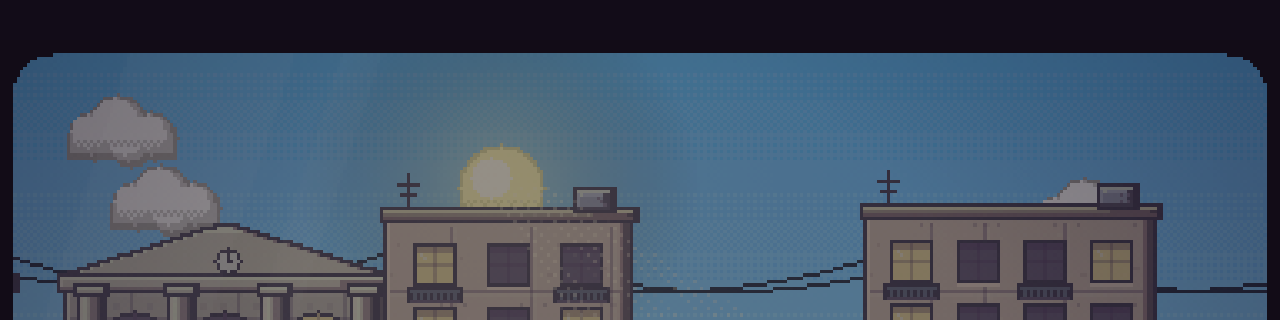
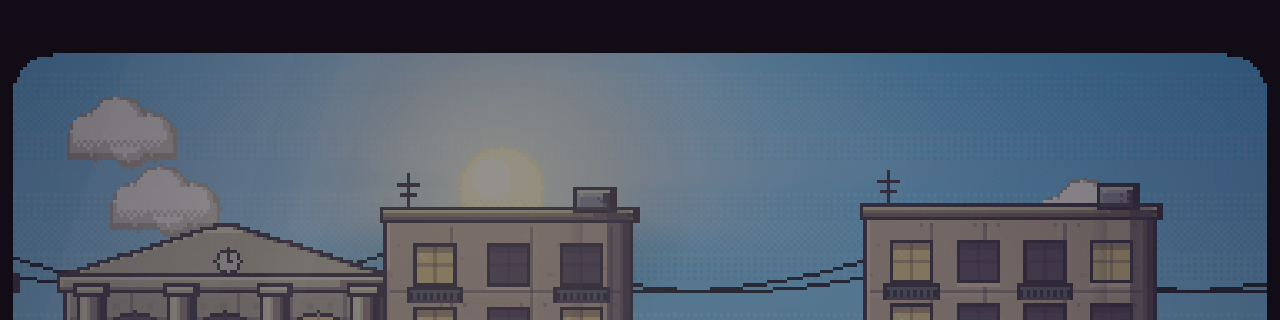
Before and after one commit to joeycorroch/fingerkour, a plain HTML site: page index.html in a window 1280 px wide. Shown: the top 320 px of the page. Drawn offline with Linux system fonts and the light colour scheme; animation ran at ten frames a second.

Commit message:
Replace sun rays with background volumetric light and ray-cast shadows
Co-Authored-By: Claude Opus 5.5 <noreply@anthropic.com>
Claude-Session: https://claude.ai/code/session_01KrEeTDAb27Eghe9M8znsQu

```diff
--- a/index.html
+++ b/index.html
@@ -884,8 +884,62 @@ function vgrad(x,y,w,h,top,bot){if(w<=0||h<=0)return;const g=ctx.createLinearGra
 function rgbaOf(k,a){const c=pal[k];return`rgba(${c[0]|0},${c[1]|0},${c[2]|0},${a})`}
 function glow(x,y,r,col){const g=ctx.createRadialGradient(x,y,0,x,y,r);g.addColorStop(0,col);g.addColorStop(1,'rgba(0,0,0,0)');ctx.fillStyle=g;ctx.fillRect(x-r,y-r,r*2,r*2)}
 const SUNX=150;
+// ---------- lighting: ray-cast shadows + screen-space volumetric light ----------
+let RAYOCC=null,sEndTmp=null,RAYNEXT=[],RAYPREV=[];const HILLT=new Int16Array(200);
+function lightDir(){// shadow slope (px down per px right) and strength, from time of day; sun sits left so shadows fall right
+ const t=palTarget,cl=G&&G.weather&&G.weather!=='clear'?G.wAmt||0:0;
+ const k=t==='night'?.9:t==='sunset'||t==='dawn'?.34:.62,a=(t==='night'?.26:t==='sunset'?.56:t==='dawn'?.5:.48)*(1-cl*.55);return{k,a}}
+function castShadow(cv,sIn,str,skip){// 2D ray cast: march a light line across the silhouette; pixels under the line are occluded
+ const w=cv.width,h=cv.height;if(!w||!h)return null;const x2=cv.getContext('2d');let d;try{d=x2.getImageData(0,0,w,h).data}catch(e){return null}
+ const {k,a}=lightDir(),A=a*str;if(A<.02)return null;const top=new Int16Array(w);
+ const op=(x,y)=>d[(y*w+x)*4+3]>200,t0=new Int16Array(w);
+ for(let x=0;x<w;x++){let y=0;for(;y<h-4;y++)if(op(x,y)&&op(x,y+1)&&op(x,y+2)&&op(x,y+3)&&op(x,y+4))break;t0[x]=y>=h-4?h:y}
+ for(let x=0;x<w;x++){let m=0;for(let j=-3;j<=3;j++){const v=t0[Math.max(0,Math.min(w-1,x+j))];if(v>m)m=v}top[x]=m}// opening: drop wires, poles, antennas
+ const sc=[22,10,40],sh=pal.sky2;// shadow tint: deep violet nudged toward sky (bounce light)
+ const tc=[Math.round(sc[0]*.7+sh[0]*.12),Math.round(sc[1]*.7+sh[1]*.1),Math.round(sc[2]*.75+sh[2]*.14)],rgb=tc.join(',');
+ let S=sIn&&sIn.S!=null?sIn.S:1e4,cx=sIn&&sIn.cx!=null?sIn.cx:-1e4;const st=skip|0,sx0=w-2*st-1;let snap=null;
+ x2.save();x2.globalCompositeOperation='source-atop';
+ const ao=`rgba(${rgb},`;
+ for(let x=0;x<w;x++){if(x===sx0+1&&!snap)snap={S,cx:cx-(sx0+1)};const t=top[x];if(t>=h){S=Math.min(S+k,1e4);continue}
+  if(t<=S){S=t;cx=x}else{S+=k;if(t<=S){S=t;cx=x}}
+  if(t>S+.5){const y0=Math.max(t,Math.floor(S)),dist=x-cx,pen=Math.min(9,2+dist*.07);
+   // penumbra: soft dithered edge that widens with distance from the caster
+   for(let i=0;i<pen;i++){const f=(i+1)/(pen+1);x2.fillStyle=ao+(A*f).toFixed(3)+')';x2.fillRect(x,y0+i,1,1)}
+   const fade=Math.max(.55,1-dist*.0025);x2.fillStyle=ao+(A*fade).toFixed(3)+')';x2.fillRect(x,y0+Math.ceil(pen),1,h)}}
+ // ambient occlusion where a lower roof meets a taller wall, and under the silhouette edge
+ for(let x=1;x<w-1;x++){const t=top[x];if(t>=h)continue;
+  const L=top[x-1],R=top[x+1];
+  if(L<t-5)for(let j=0;j<4&&x+j<w;j++){x2.fillStyle=ao+((.22-j*.05)*str).toFixed(3)+')';x2.fillRect(x+j,t,1,h)}
+  if(R<t-5)for(let j=0;j<4&&x-j>=0;j++){x2.fillStyle=ao+((.22-j*.05)*str).toFixed(3)+')';x2.fillRect(x-j,t,1,h)}}
+ x2.restore();
+ return snap||{S,cx:cx-w}}
+const GR={m:null,a:null,b:null,f:0,lastKey:''};
+function godRays(sx,sy,night,low){// screen-space volumetric light scattering (radial ray march) behind the playfield
+ if(!RAYOCC)return;const occ=RAYOCC.concat(RAYPREV);RAYOCC=null;RAYPREV=RAYNEXT;RAYNEXT=[];
+ const cl=G&&G.weather&&G.weather!=='clear'?G.wAmt||0:0;let I=(night?.45:low?.95:.8)*(1-cl*.75);if(I<.03)return;
+ const RW=192,RH=108,s=.5;
+ if(GR.src&&(++GR.f&1)){ctx.save();ctx.globalCompositeOperation='screen';ctx.globalAlpha=I*(.85+.15*Math.sin(clock*.7));ctx.imageSmoothingEnabled=true;ctx.drawImage(GR.src,0,0,W,H);ctx.restore();ctx.imageSmoothingEnabled=false;return}
+ if(!GR.m){for(const n of['m','a','b']){const c=document.createElement('canvas');c.width=RW;c.height=RH;GR[n]=c}}
+ const m=GR.m.getContext('2d'),px=sx*s,py=sy*s;
+ // 1) light source buffer: bright sky around the sun, everything solid cuts it
+ m.globalCompositeOperation='source-over';m.clearRect(0,0,RW,RH);
+ const col=night?[150,180,255]:low?[255,170,90]:[255,236,180];
+ const g=m.createRadialGradient(px,py,0,px,py,low?40:32);g.addColorStop(0,`rgba(${col},1)`);g.addColorStop(.3,`rgba(${col},.85)`);g.addColorStop(.7,`rgba(${col},.25)`);g.addColorStop(1,`rgba(${col},0)`);m.fillStyle=g;m.fillRect(0,0,RW,RH);
+ m.globalCompositeOperation='destination-out';m.imageSmoothingEnabled=true;
+ for(const o of occ){m.globalAlpha=o[3];if(o[0])m.drawImage(o[0],o[1]*s,o[2]*s,o[0].width*s,o[0].height*s);else{m.fillStyle='#000';m.fillRect(o[1]*s,o[2]*s,o[4]*s,o[5]*s)}}
+ m.globalAlpha=1;m.fillStyle='#000';for(let i=0;i<RW;i++){const t=HILLT[i];if(t)m.fillRect(i,t*s,1,RH)}
+ // 2) radial blur toward the light by repeated doubling: 2^5 = 32 ray samples per pixel
+ let src=GR.m,dst=GR.a;const f=low?1.05:1.045;
+ for(let p=0;p<5;p++){const sc=Math.pow(f,1<<p),d=dst.getContext('2d');d.setTransform(1,0,0,1,0,0);d.globalCompositeOperation='source-over';d.globalAlpha=1;d.clearRect(0,0,RW,RH);
+  d.globalAlpha=.5;d.drawImage(src,0,0);d.globalCompositeOperation='lighter';d.setTransform(sc,0,0,sc,px*(1-sc),py*(1-sc));d.drawImage(src,0,0);d.setTransform(1,0,0,1,0,0);d.globalAlpha=1;
+  src=dst;dst=dst===GR.a?GR.b:GR.a}
+
+ GR.src=src;
+ // 3) composite: soft additive shafts (smooth), clipped to the background
+ ctx.save();ctx.globalCompositeOperation='screen';ctx.globalAlpha=I*(.85+.15*Math.sin(clock*.7));ctx.imageSmoothingEnabled=true;ctx.drawImage(src,0,0,W,H);ctx.restore();ctx.imageSmoothingEnabled=false}
+
 const CLC={};let CLN=0;
-function cloudPix(cx,cy,c){const key=q8(c);let cc=CLC[key];if(!cc){if(++CLN>40){for(const k in CLC)delete CLC[k];CLN=1}cc=document.createElement('canvas');cc.width=48;cc.height=30;const m=ctx;ctx=cc.getContext('2d');try{cloudPix0(12,16,c)}finally{ctx=m}CLC[key]=cc}ctx.drawImage(cc,Math.round(cx)-12,Math.round(cy)-16)}
+function cloudPix(cx,cy,c){const key=q8(c);let cc=CLC[key];if(!cc){if(++CLN>40){for(const k in CLC)delete CLC[k];CLN=1}cc=document.createElement('canvas');cc.width=48;cc.height=30;const m=ctx;ctx=cc.getContext('2d');try{cloudPix0(12,16,c)}finally{ctx=m}CLC[key]=cc}ctx.drawImage(cc,Math.round(cx)-12,Math.round(cy)-16);if(RAYOCC)RAYOCC.push([cc,Math.round(cx)-12,Math.round(cy)-16,.55])}
 function cloudPix0(cx,cy,c){const B=q8(c),L=q8(c.map(v=>Math.min(255,v*1.06+16))),D=q8(c.map(v=>v*.8)),O=q8(c.map(v=>v*.6));
  const P2=[[0,0,6],[8,-3,8],[18,0,6],[11,2,6]];cx=Math.round(cx);cy=Math.round(cy);
  for(const[a,b,r]of P2){pcirc(cx+a+1,cy+b+1,r+1,O);pcirc(cx+a,cy+b,r+1,O)}fr(O,cx-7,cy,33,8);
@@ -896,8 +950,8 @@ function cloudPix0(cx,cy,c){const B=q8(c),L=q8(c.map(v=>Math.min(255,v*1.06+16))
 const LAYC={};
 function layerChunks(name,s,key,fn,y0,alpha){const CW=128,HH=230;let L=LAYC[name];if(!L||L.key!==key){if(L)for(const k in L.c)L.c[k].width=0;L=LAYC[name]={key,c:{}}}
  const c0=Math.floor(s/CW),c1=Math.floor((s+W)/CW);if(alpha!=null)ctx.globalAlpha=alpha;
- for(let c=c0;c<=c1;c++){let cv2=L.c[c];if(!cv2){cv2=L.c[c]=document.createElement('canvas');cv2.width=CW;cv2.height=HH;const m=ctx;ctx=cv2.getContext('2d');ctx.imageSmoothingEnabled=false;ctx.setTransform(1,0,0,1,0,-(H-170));try{fn(c*CW,CW)}finally{ctx=m}}
-  ctx.drawImage(cv2,c*CW-s,y0)}
+ for(let c=c0;c<=c1;c++){let cv2=L.c[c];if(!cv2){cv2=L.c[c]=document.createElement('canvas');cv2.width=CW;cv2.height=HH;const m=ctx;ctx=cv2.getContext('2d');ctx.imageSmoothingEnabled=false;ctx.setTransform(1,0,0,1,0,-(H-170));try{fn(c*CW,CW)}finally{ctx=m}if(name==='mid'){const pv=L.c[c-1];cv2.sEnd=castShadow(cv2,pv&&pv.sEnd,.75)}}
+  ctx.drawImage(cv2,c*CW-s,y0);if(RAYOCC&&name==='mid')RAYOCC.push([cv2,c*CW-s,y0,1])}
  ctx.globalAlpha=1;for(const k in L.c)if(+k<c0-1||+k>c1+1){L.c[k].width=0;delete L.c[k]}}
 function midSky(s2,o2,Wd,night){
  const slot=22,mc=pal.mid,MB=q8(mc),ML=q8(mc.map((v,j)=>lerp(v,pal.sky2[j],.35))),MD=q8(mc.map(v=>v*.72)),MO=q8(mc.map(v=>v*.55)),MW=P('midWin');
@@ -922,7 +976,7 @@ function midSky(s2,o2,Wd,night){
 }
 function drawBG(cam){
  const cy=G?G.camY:0,oy=f=>Math.round(-cy*f);
- dsky(0,H,pal.sky1,pal.sky2,6);
+ dsky(0,H,pal.sky1,pal.sky2,6);RAYOCC=[];
  const night=palTarget==='night',low=palTarget==='sunset'||palTarget==='dawn';
  if(night){for(let i=0;i<60;i++){const sx=((hash(i)*W*2-cam*.02)%W+W)%W,sy=hash(i+77)*110+oy(.02);ctx.fillStyle=(Math.sin(clock*3+i)>.6)?'#ffffff':'#b8b8ff';ctx.fillRect(sx|0,sy|0,1,1);if(hash(i+5)>.9&&Math.sin(clock*3+i)>.6){ctx.fillRect((sx|0)-1,sy|0,3,1);ctx.fillRect(sx|0,(sy|0)-1,1,3)}}}
  const sunY=(low?96:44)+oy(.04),sr=low?20:12;glow(SUNX,sunY,sr*5,rgbaOf('sun',night?.18:.45));
@@ -934,7 +988,7 @@ function drawBG(cam){
  // far hills with rim light, tree bumps and dithered depth
  const s1=cam*.08,o1=oy(.12),fc=pal.far,FB=q8(fc),FL=q8(fc.map((v,j)=>lerp(v,pal.sky2[j],.45))),FD=q8(fc.map(v=>v*.82));
  for(let x=0;x<W;x+=2){const u=x+s1;const h=62+18*Math.sin(u*.012)+10*Math.sin(u*.033+1)+4*Math.sin(u*.09),ty=Math.round(H-h-10+o1);
-  fr(FB,x,ty,2,H);fr(FL,x,ty,2,1);if(hash(Math.floor(u/2))<.18){fr(FD,x,ty-2,2,2);fr(FL,x,ty-3,1,1)}}
+  fr(FB,x,ty,2,H);fr(FL,x,ty,2,1);HILLT[x>>1]=ty;if(hash(Math.floor(u/2))<.18){fr(FD,x,ty-2,2,2);fr(FL,x,ty-3,1,1)}}
  ctx.fillStyle=dpat(FD,6);ctx.fillRect(0,Math.round(H-60+o1),W,H);
  dhaze(Math.round(H*.5+o1),70,q8(pal.sky2),6);
  // mid skyline: outlined pixel buildings with rooftop props
@@ -943,6 +997,7 @@ function drawBG(cam){
   layerChunks('mid',Math.round(s2),key,(u0,cw)=>midSky(u0,0,cw,night),Math.round(H-170+o2))}
  if(G){drawTreeLine(o2,G.envPark||0,cam);drawHarbour(o2,G.envDock||0,cam);drawSea(o2,G.envSea||0)}
  dhaze(Math.round(H*.6+o2),60,q8(pal.sky2),5);
+ godRays(SUNX,(low?96:44)+oy(.04),night,low);
  // telegraph poles: shaded timber with crossarms and insulators
  const s3=cam*.6,ps=150,o3=oy(.55),nc=pal.near,NB=q8(nc),NL=q8(nc.map(v=>Math.min(255,v*1.5+20))),NO=q8(nc.map(v=>v*.6));
  const poleA=G?1-Math.max(G.envSea||0,G.envDock||0,G.envHwy||0)*.85:1;ctx.globalAlpha=poleA;
@@ -1028,7 +1083,7 @@ function seaGlitter(x0,x1,y0,y1){if(palTarget==='night'&&NA>.7)return;const a=(1
  ctx.globalAlpha=1}
 // rooftop buildings with material variety, coping, AO, stains and sills
 const ROOFCOL=['#8a5a6a','#a86a52','#7a6a8a','#9a8a72','#6a7a92'];
-function drawRoof(p,cam){const x=Math.round(p.x-cam),y=Math.round(p.y),w=p.w;if(x>W||x+w<0)return;
+function drawRoof(p,cam){const x=Math.round(p.x-cam),y=Math.round(p.y),w=p.w;if(x>W||x+w<0)return;if(RAYNEXT)RAYNEXT.push([null,x,y,1,w,VB-y]);
  const hv=p.v||hash(Math.floor(p.x)),base=mix(ROOFCOL[Math.floor(hv*ROOFCOL.length)],q8(pal.roof),.35),B=rmp(base),tex=hv<.33?'brick':hv<.66?'panel':'block';
  fr(K,x-1,y-1,w+2,VB-y+1);fr(B.b,x,y,w,VB-y);texture(x,y+5,w,VB-y-5,1,tex);
  // sunlit left edge, shaded right side
@@ -1253,18 +1308,19 @@ const FCH=256,FTOP=184;let FCN=0;
 function facadeKey(){return Math.round(NA*8)+'|'+palTarget+'|'+(G&&G.weather||'')}
 function drawFacadeCached(p,x,y,drawFn,pad,noHaze){pad=pad||0;const fw=p.fw||p.w,key=facadeKey();if(!p._fc||p._fk!==key||p._ffw!==fw){p._fc={};p._fk=key;p._ffw=fw}
  const c0=Math.max(0,Math.floor((-x)/FCH)),c1=Math.min(Math.floor((fw-1)/FCH),Math.floor((W-x)/FCH));
- for(let c=c0;c<=c1;c++){let ch=p._fc[c];if(!ch){ch=p._fc[c]=buildChunk(p,c,y,drawFn,pad,noHaze)}const sx=x+c*FCH;ctx.drawImage(ch.cv,sx-pad,y-FTOP);
+ for(let c=c0;c<=c1;c++){let ch=p._fc[c];if(!ch){ch=p._fc[c]=buildChunk(p,c,y,drawFn,pad,noHaze)}const sx=x+c*FCH;ctx.drawImage(ch.cv,sx-pad,y-FTOP);if(RAYNEXT)RAYNEXT.push([ch.cv,sx-pad,y-FTOP,1]);
   for(const L of ch.lan)lantern(sx+L[0],y-FTOP+L[1],Math.sin(clock*2+L[0]*.37)*1.2)}
  for(const k in p._fc){const c=+k;if(x+(c+1)*FCH<-20){p._fc[k].cv.width=0;delete p._fc[k]}}}
 const FPOOL=[];
 function buildChunk(p,c,y,drawFn,pad,noHaze){const cv2=document.createElement('canvas'),fw=p.fw||p.w;cv2.width=Math.min(FCH,fw-c*FCH)+pad*2;cv2.height=FTOP;const cx2=cv2.getContext('2d');cx2.imageSmoothingEnabled=false;
  const m=ctx,mc=curCam,wx0=Math.round(p.x)+c*FCH-pad;ctx=cx2;curCam=wx0;LREC=[];let lan;
  try{drawFn(p,-c*FCH+pad,FTOP)}finally{ctx=m;curCam=mc;lan=LREC.filter(L=>L[0]>=pad&&L[0]<FCH+pad).map(L=>[L[0]-pad,L[1]]);LREC=null}
- if(noHaze)return{cv:cv2,lan};
+ {const pv=p._fc&&p._fc[c-1];sEndTmp=castShadow(cv2,pv&&pv.sEnd,1,pad)}
+ if(noHaze)return{cv:cv2,lan,sEnd:sEndTmp};
  cx2.globalCompositeOperation='source-atop';const sk=pal.sky2;cx2.fillStyle=`rgba(${sk[0]|0},${sk[1]|0},${sk[2]|0},${(.2-NA*.08).toFixed(3)})`;cx2.fillRect(0,0,cv2.width,FTOP);
  cx2.fillStyle=`rgba(24,10,44,${(.1+NA*.1).toFixed(3)})`;cx2.fillRect(0,0,cv2.width,FTOP);
  const g=cx2.createLinearGradient(0,FTOP-60,0,FTOP);g.addColorStop(0,'rgba(24,10,44,0)');g.addColorStop(1,`rgba(24,10,44,${(.34+NA*.12).toFixed(3)})`);cx2.fillStyle=g;cx2.fillRect(0,FTOP-60,cv2.width,60);cx2.globalCompositeOperation='source-over';
- return{cv:cv2,lan}}
+ return{cv:cv2,lan,sEnd:sEndTmp}}
 // ---------- varied buildings ----------
 const DEF=[];
 function tone(hex){const q=Math.round(NA*8)/8;return q<.05?hex:mix(hex,'#2a1a4a',q*.34)}
@@ -1718,7 +1774,6 @@ function render(){
  for(const p of G.pops){ctx.globalAlpha=Math.min(1,p.life*2);txt(p.text,Math.round(p.x-cam),Math.round(p.y),p.col,'center');ctx.globalAlpha=1}
  ctx.restore();
  if(G.speed>150&&!G.dead){ctx.fillStyle='rgba(255,255,255,.55)';for(let i=0;i<6;i++){const ly=(hash(i+Math.floor(clock*12)*7)*H)|0,lx=(hash(i*3+Math.floor(clock*12))*W)|0;ctx.fillRect(lx,ly,14+i*3,1)}}
- sunRays();
  drawWeatherScreen();
  postGrade();
  // overlays
@@ -1943,7 +1998,6 @@ function introCarS(x,y,t,st,spin){const R=rmp('#e8453c'),GL=rmp('#9ad8f0'),D=rmp
 function introS1(t){const carX=196,carY=190;const drive=t>3.5?70*(t-3.5)*(t-3.5):0;curCam=Math.round(t*4+drive);VB=H;drawBG(curCam);
  for(let i=0;i<4;i++){const bx=Math.round(((t*38+i*17)%480)-40),by=Math.round(34+i*5+Math.sin(t*5+i)*3),up=Math.sin(t*14+i*1.7)>0;fr(K,bx,by+(up?0:1),2,1);fr(K,bx+2,by+1,1,1);fr(K,bx+3,by+(up?0:1),2,1)}
  drawStreet({x:-60,y:150,w:1600,fw:1600,type:'street',v:.37},curCam);
- sunRays();
  fr(P('road'),0,164,W,H);fr(K,0,164,W,1);fr(q8(pal.road.map(v=>v*1.6+20)),0,165,W,1);ctx.fillStyle=anchor(dpat(q8(pal.road.map(v=>v*1.3+10)),2));ctx.fillRect(0,166,W,H);
 
  const walk=clamp(t/2.3,0,1),mx=lerp(-20,carX+41,walk),bx=lerp(-38,carX+20,walk),inT=clamp((t-2.3)/.55,0,1);
```
